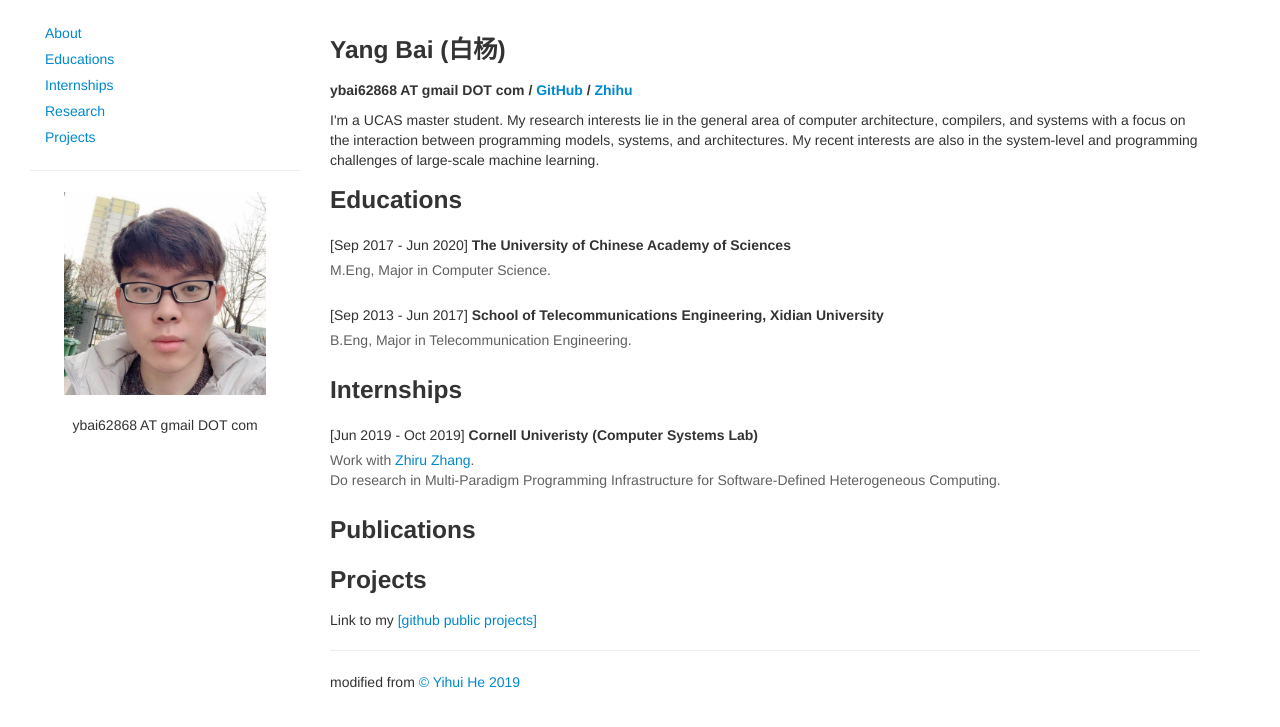
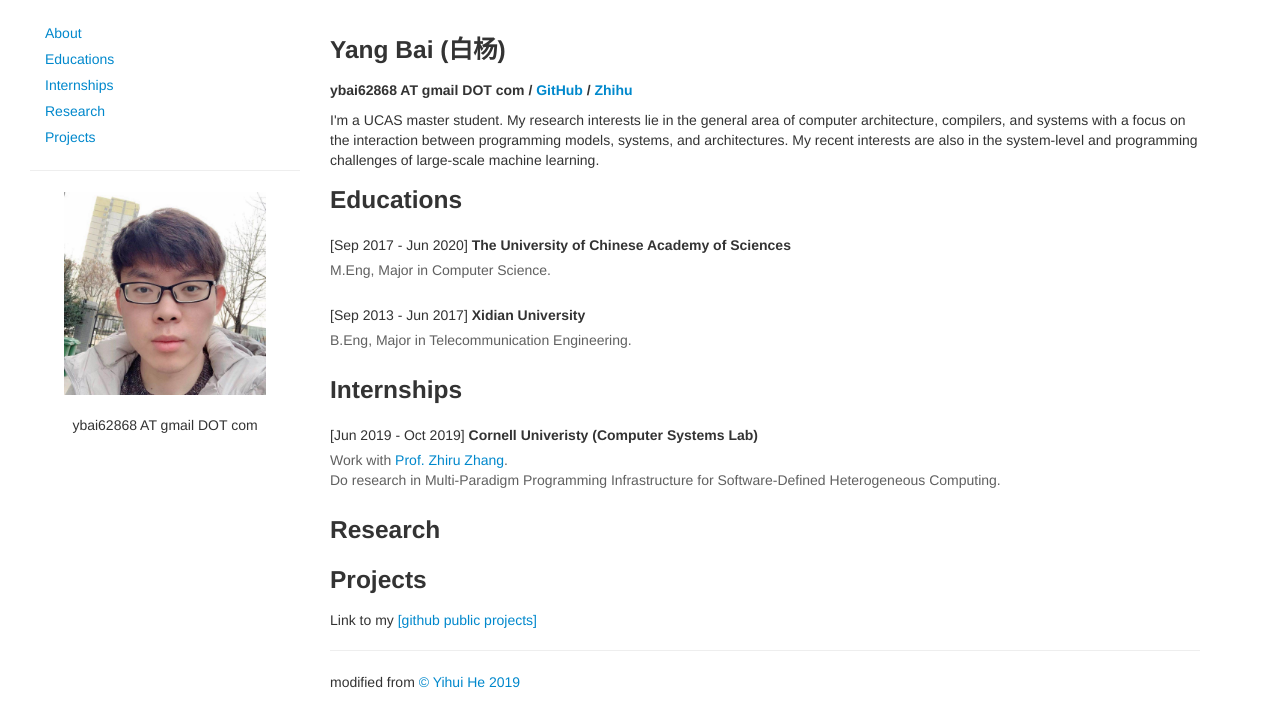
Before and after one commit to ybai62868/ybai62868.github.io, a Jekyll site: the page index.html, which Jekyll copies as it is, in a window 1280 px wide. Shown: the top 727 px of the page. Built offline with Jekyll 4.4.1, drawn with Linux system fonts in a browser that asks for light colours.

Commit message:
[Add] Update the format of Univ

```diff
--- a/index.html
+++ b/index.html
@@ -22,8 +22,10 @@
 <div class="visible-phone" id="blackBar">
     <a href="#top">About</a>
     <!--<a href="#research">Research</a>-->
-    <a href="#publications">Publications</a>
-    <a href="#projects">Projects</a>
+    <li><a href="#Educations">Educations</a></li>
+    <li><a href="#Internships">Internships</a></li>
+    <li><a href="#Research">Research</a></li>
+    <li><a href="#Projects">Projects</a></li>
     <!--<a href="#teaching">Teaching</a>-->
 <!--     <a target="_blank"
        href="https://drive.google.com/open?id=16ZSY62e2LgWYXuYuX4GVbbJ3OnU9bwl8">CV</a> -->
@@ -147,7 +149,7 @@
                     <p class="media-heading">
                         [Sep 2013 - Jun 2017]
                         <strong>
-                            School of Telecommunications Engineering, Xidian University
+                            Xidian University
                         </strong>
                     </p>
                     <p class="abstract-text">
@@ -170,7 +172,7 @@
                         </strong>
                     </p>
                     <p class="abstract-text">
-                    Work with <a target="_blank" href="http://www.csl.cornell.edu/~zhiruz/">Zhiru Zhang</a>. <br />
+                    Work with <a target="_blank" href="http://www.csl.cornell.edu/~zhiruz/">Prof. Zhiru Zhang</a>. <br />
                     Do research in Multi-Paradigm Programming Infrastructure for Software-Defined Heterogeneous Computing.
                     </p>
                 </div>
@@ -179,7 +181,7 @@
 
 
             <h3>
-                <a name="Research"></a> Publications
+                <a name="Research"></a> Research
             </h3>
             <!--
             <div class="media">
```
